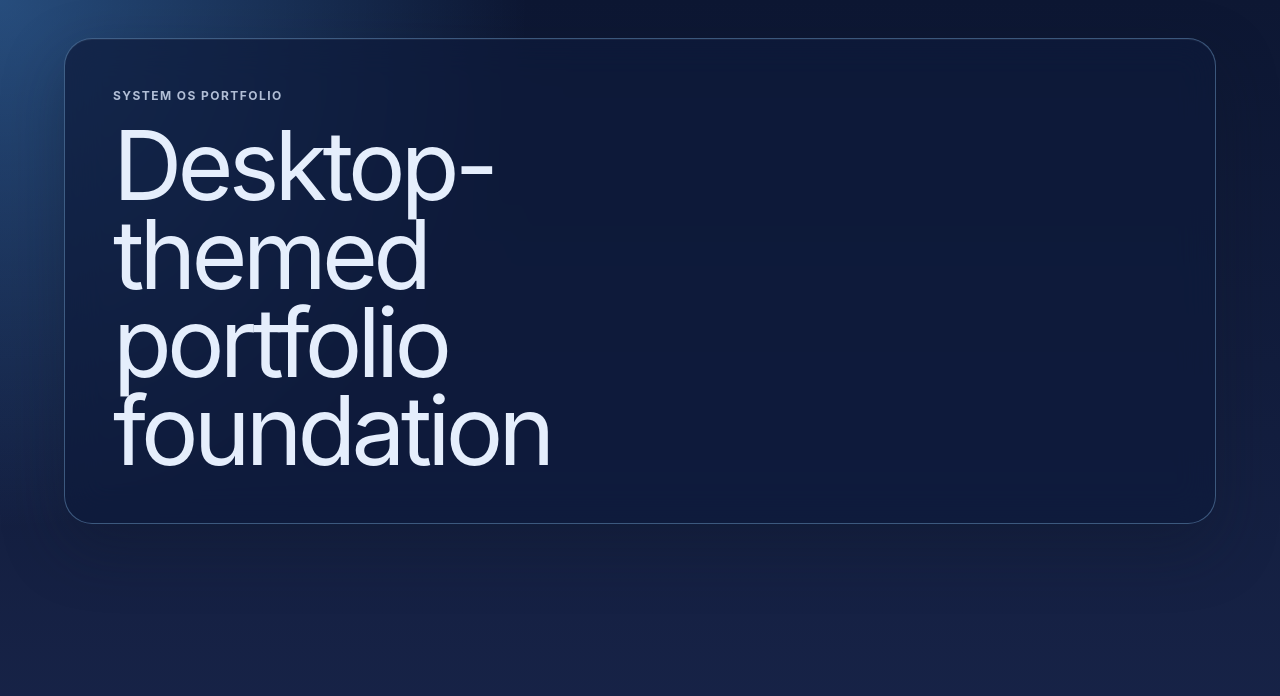
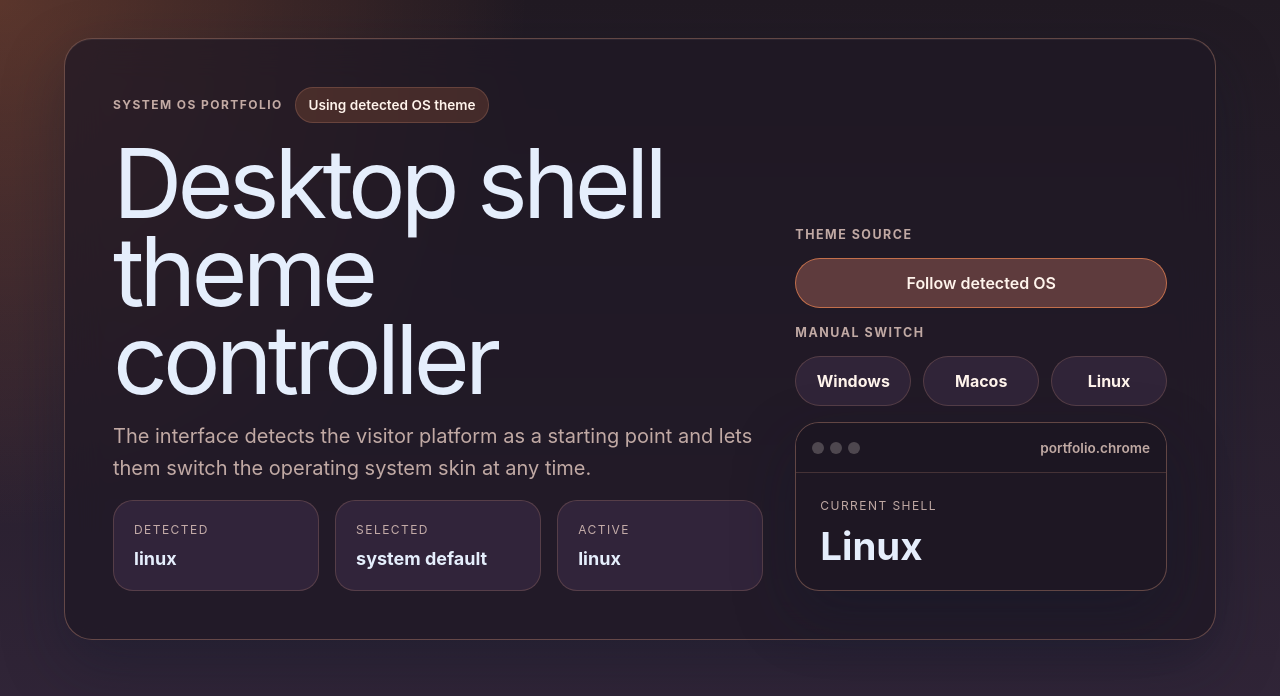
Before and after one commit to matheusduartedevs/matheus-dev, a Vue app: page / in a window 1280 px wide. Shown: the top 696 px of the page. Built offline with nearby package versions, Linux system fonts and the light colour scheme.

Commit message:
feat: handle OS detection

```diff
--- a/src/App.vue
+++ b/src/App.vue
@@ -1,13 +1,112 @@
 <script setup lang="ts">
-const activeTheme = 'windows'
+import { computed, onMounted } from 'vue'
+
+import { useThemeStore } from '@/stores/theme'
+import { themeOptions, type OsTheme } from '@/types/theme'
+
+const themeStore = useThemeStore()
+
+const shellStatus = computed(() =>
+  themeStore.isSystemTheme ? 'Using detected OS theme' : 'Using manual override',
+)
+
+const setTheme = (theme: OsTheme) => {
+  themeStore.setTheme(theme)
+}
+
+onMounted(() => {
+  themeStore.initializeTheme()
+})
 </script>
 
 <template>
-  <main :data-os-theme="activeTheme" class="app-shell">
+  <main :data-os-theme="themeStore.effectiveTheme" class="app-shell">
     <section class="hero-panel">
       <div class="hero-copy">
-        <p class="eyebrow">System OS Portfolio</p>
-        <h1 class="hero-title">Desktop-themed portfolio foundation</h1>
+        <div class="hero-meta">
+          <p class="eyebrow">System OS Portfolio</p>
+          <span class="status-pill">{{ shellStatus }}</span>
+        </div>
+
+        <div class="hero-stack">
+          <h1 class="hero-title">Desktop shell theme controller</h1>
+          <p class="hero-description">
+            The interface detects the visitor platform as a starting point and lets them switch the
+            operating system skin at any time.
+          </p>
+        </div>
+
+        <dl class="theme-facts">
+          <div class="fact-card">
+            <dt class="fact-label">Detected</dt>
+            <dd class="fact-value">{{ themeStore.detectedTheme }}</dd>
+          </div>
+
+          <div class="fact-card">
+            <dt class="fact-label">Selected</dt>
+            <dd class="fact-value">
+              {{ themeStore.selectedTheme ?? 'system default' }}
+            </dd>
+          </div>
+
+          <div class="fact-card">
+            <dt class="fact-label">Active</dt>
+            <dd class="fact-value">{{ themeStore.effectiveTheme }}</dd>
+          </div>
+        </dl>
+      </div>
+
+      <div class="control-panel">
+        <div class="control-group">
+          <span class="control-label">Theme source</span>
+
+          <button
+            class="source-button"
+            :class="{ 'is-active': themeStore.isSystemTheme }"
+            type="button"
+            @click="themeStore.clearThemeSelection()"
+          >
+            Follow detected OS
+          </button>
+        </div>
+
+        <div class="control-group">
+          <span class="control-label">Manual switch</span>
+
+          <div class="theme-switcher">
+            <button
+              v-for="theme in themeOptions"
+              :key="theme"
+              class="theme-button"
+              :class="{
+                'is-active': themeStore.effectiveTheme === theme && !themeStore.isSystemTheme,
+              }"
+              type="button"
+              @click="setTheme(theme)"
+            >
+              {{ theme }}
+            </button>
+          </div>
+        </div>
+
+        <div class="preview-window">
+          <header class="preview-titlebar">
+            <div class="window-dots">
+              <span />
+              <span />
+              <span />
+            </div>
+
+            <span class="preview-app-name">portfolio.chrome</span>
+          </header>
+
+          <div class="preview-content">
+            <p class="preview-kicker">Current shell</p>
+            <strong class="preview-heading">
+              {{ themeStore.effectiveTheme }}
+            </strong>
+          </div>
+        </div>
       </div>
     </section>
   </main>
--- /dev/null
+++ b/src/lib/theme/runtime.ts
@@ -0,0 +1,68 @@
+import { defaultTheme, themeOptions, type OsTheme } from '@/types/theme'
+
+const storageKey = 'system-os-theme'
+
+type NavigatorWithUserAgentData = Navigator & {
+  userAgentData?: {
+    platform?: string
+  }
+}
+
+export const isBrowser = () => typeof window !== 'undefined'
+
+export const isTheme = (value: string | null): value is OsTheme =>
+  value !== null && themeOptions.includes(value as OsTheme)
+
+export const detectOsTheme = (): OsTheme => {
+  if (!isBrowser()) {
+    return defaultTheme
+  }
+
+  const userAgentData = (navigator as NavigatorWithUserAgentData).userAgentData
+  const platform = userAgentData?.platform ?? [navigator.platform, navigator.userAgent].join(' ')
+  const normalizedPlatform = platform.toLowerCase()
+
+  if (normalizedPlatform.includes('mac')) {
+    return 'macos'
+  }
+
+  if (normalizedPlatform.includes('win')) {
+    return 'windows'
+  }
+
+  if (
+    normalizedPlatform.includes('linux') ||
+    normalizedPlatform.includes('x11') ||
+    normalizedPlatform.includes('ubuntu') ||
+    normalizedPlatform.includes('fedora')
+  ) {
+    return 'linux'
+  }
+
+  return defaultTheme
+}
+
+export const readStoredTheme = (): OsTheme | null => {
+  if (!isBrowser()) {
+    return null
+  }
+
+  const storedTheme = window.localStorage.getItem(storageKey)
+  return isTheme(storedTheme) ? storedTheme : null
+}
+
+export const writeStoredTheme = (theme: OsTheme) => {
+  if (!isBrowser()) {
+    return
+  }
+
+  window.localStorage.setItem(storageKey, theme)
+}
+
+export const clearStoredTheme = () => {
+  if (!isBrowser()) {
+    return
+  }
+
+  window.localStorage.removeItem(storageKey)
+}
--- /dev/null
+++ b/src/stores/theme.ts
@@ -0,0 +1,46 @@
+import { computed, ref } from 'vue'
+import { defineStore } from 'pinia'
+
+import {
+  clearStoredTheme,
+  detectOsTheme,
+  readStoredTheme,
+  writeStoredTheme,
+} from '@/lib/theme/runtime'
+import { defaultTheme, type OsTheme } from '@/types/theme'
+
+export const useThemeStore = defineStore('theme', () => {
+  const detectedTheme = ref<OsTheme>(defaultTheme)
+  const selectedTheme = ref<OsTheme | null>(null)
+  const isReady = ref(false)
+
+  const effectiveTheme = computed(() => selectedTheme.value ?? detectedTheme.value)
+  const isSystemTheme = computed(() => selectedTheme.value === null)
+
+  const initializeTheme = () => {
+    detectedTheme.value = detectOsTheme()
+    selectedTheme.value = readStoredTheme()
+    isReady.value = true
+  }
+
+  const setTheme = (theme: OsTheme) => {
+    selectedTheme.value = theme
+    writeStoredTheme(theme)
+  }
+
+  const clearThemeSelection = () => {
+    selectedTheme.value = null
+    clearStoredTheme()
+  }
+
+  return {
+    detectedTheme,
+    selectedTheme,
+    effectiveTheme,
+    isSystemTheme,
+    isReady,
+    initializeTheme,
+    setTheme,
+    clearThemeSelection,
+  }
+})
--- a/src/styles/index.css
+++ b/src/styles/index.css
@@ -58,6 +58,13 @@ a {
   gap: 1rem;
 }
 
+.hero-meta {
+  display: flex;
+  flex-wrap: wrap;
+  gap: 0.75rem;
+  align-items: center;
+}
+
 .eyebrow {
   margin: 0;
   color: var(--color-text-muted);
@@ -65,6 +72,24 @@ a {
   letter-spacing: 0.12em;
   font-size: 0.75rem;
   font-weight: 700;
+}
+
+.status-pill {
+  display: inline-flex;
+  align-items: center;
+  min-height: 2rem;
+  padding: 0.4rem 0.8rem;
+  border: 1px solid var(--color-border-subtle);
+  border-radius: 999px;
+  background: color-mix(in srgb, var(--color-accent) 16%, transparent);
+  color: var(--color-text);
+  font-size: 0.85rem;
+  font-weight: 600;
+}
+
+.hero-stack {
+  display: grid;
+  gap: 1rem;
 }
 
 .hero-title {
@@ -83,12 +108,13 @@ a {
   line-height: 1.6;
 }
 
-.theme-preview-grid {
+.theme-facts {
   display: grid;
   gap: 1rem;
+  margin: 0;
 }
 
-.preview-card {
+.fact-card {
   display: grid;
   gap: 0.5rem;
   padding: 1.25rem;
@@ -97,16 +123,144 @@ a {
   background: var(--color-surface-alt);
 }
 
-.preview-label {
+.fact-label {
+  margin: 0;
   color: var(--color-text-muted);
   font-size: 0.75rem;
   text-transform: uppercase;
   letter-spacing: 0.12em;
 }
 
-.preview-value {
+.fact-value {
+  margin: 0;
   font-size: 1.125rem;
+  font-weight: 700;
   line-height: 1.3;
+}
+
+.control-panel {
+  display: grid;
+  gap: 1rem;
+  align-content: start;
+}
+
+.control-group {
+  display: grid;
+  gap: 0.85rem;
+}
+
+.control-label {
+  color: var(--color-text-muted);
+  font-size: 0.78rem;
+  font-weight: 700;
+  letter-spacing: 0.12em;
+  text-transform: uppercase;
+}
+
+.source-button,
+.theme-button {
+  border: 1px solid var(--color-border-subtle);
+  border-radius: 999px;
+  background: color-mix(in srgb, var(--color-surface-alt) 92%, transparent);
+  color: var(--color-text);
+  cursor: pointer;
+  transition:
+    transform 160ms ease,
+    background-color 160ms ease,
+    border-color 160ms ease;
+}
+
+.source-button:hover,
+.theme-button:hover {
+  transform: translateY(-1px);
+}
+
+.source-button.is-active,
+.theme-button.is-active {
+  border-color: color-mix(in srgb, var(--color-accent) 55%, var(--color-border-subtle));
+  background: color-mix(in srgb, var(--color-accent) 22%, var(--color-surface-alt));
+}
+
+.source-button {
+  justify-content: center;
+  min-height: 3rem;
+  padding: 0.75rem 1rem;
+  font-weight: 600;
+}
+
+.theme-switcher {
+  display: grid;
+  grid-template-columns: repeat(3, minmax(0, 1fr));
+  gap: 0.75rem;
+}
+
+.theme-button {
+  min-height: 3rem;
+  padding: 0.75rem 1rem;
+  text-transform: capitalize;
+  font-weight: 700;
+}
+
+.preview-window {
+  overflow: hidden;
+  border: 1px solid var(--color-border-strong);
+  border-radius: calc(var(--radius-window) - 0.25rem);
+  background: color-mix(in srgb, var(--color-surface) 88%, transparent);
+  box-shadow: var(--shadow-window);
+}
+
+.preview-titlebar {
+  display: flex;
+  align-items: center;
+  justify-content: space-between;
+  gap: 1rem;
+  padding: 0.9rem 1rem;
+  background: var(--color-window-titlebar);
+  border-bottom: 1px solid var(--color-border-subtle);
+}
+
+.window-dots {
+  display: inline-flex;
+  gap: 0.4rem;
+}
+
+.window-dots span {
+  width: 0.72rem;
+  height: 0.72rem;
+  border-radius: 999px;
+  background: color-mix(in srgb, var(--color-text) 22%, transparent);
+}
+
+.preview-app-name {
+  color: var(--color-text-muted);
+  font-size: 0.85rem;
+  font-weight: 600;
+}
+
+.preview-content {
+  display: grid;
+  gap: 0.75rem;
+  padding: 1.5rem;
+}
+
+.preview-kicker {
+  margin: 0;
+  color: var(--color-text-muted);
+  font-size: 0.75rem;
+  text-transform: uppercase;
+  letter-spacing: 0.12em;
+}
+
+.preview-heading {
+  font-size: clamp(1.75rem, 3vw, 2.5rem);
+  line-height: 1;
+  text-transform: capitalize;
+}
+
+.preview-text {
+  margin: 0;
+  color: var(--color-text-muted);
+  line-height: 1.6;
 }
 
 @media (min-width: 768px) {
@@ -114,4 +268,8 @@ a {
     grid-template-columns: minmax(0, 1.4fr) minmax(18rem, 0.8fr);
     align-items: end;
   }
+
+  .theme-facts {
+    grid-template-columns: repeat(3, minmax(0, 1fr));
+  }
 }
--- /dev/null
+++ b/src/types/theme.ts
@@ -0,0 +1,5 @@
+export const themeOptions = ['windows', 'macos', 'linux'] as const
+
+export type OsTheme = (typeof themeOptions)[number]
+
+export const defaultTheme: OsTheme = 'windows'
```
